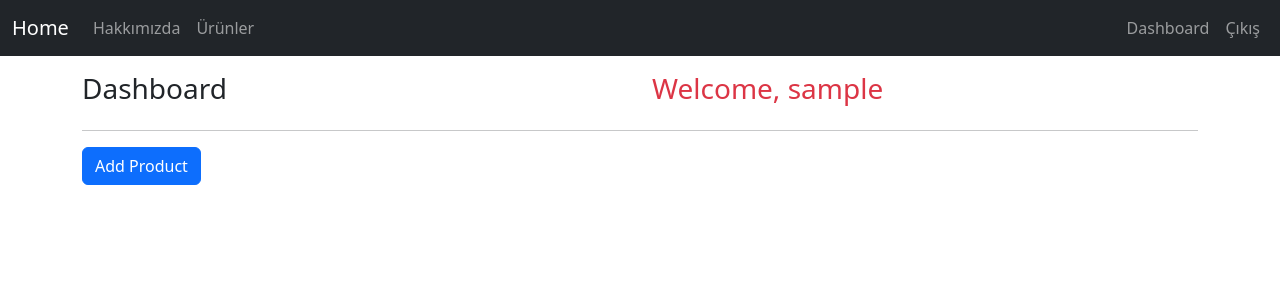
After one commit to mertcan-taskiran/Python, a Flask app: page /dashboard in a window 1280 px wide. The commit adds this page. Shown: the top 300 px of the page. Run offline with Flask 3, Linux system fonts and the light colour scheme; the visitor is signed in with stand-in values (Sample User, id 1); some libraries are stand-ins or nearby versions.

Commit message:
ürün ekleme formu ve dashboard

```diff
--- a/16 - Flask/05-Example.py
+++ b/16 - Flask/05-Example.py
@@ -1,7 +1,19 @@
 from flask import Flask, render_template, flash, redirect, url_for, session, logging, request
 from flask_mysqldb import MySQL
-from wtforms import Form, StringField, TextAreaField, PasswordField, validators
+from wtforms import Form, StringField, TextAreaField, PasswordField, validators, IntegerField
 from passlib.hash import sha256_crypt
+from functools import wraps
+
+# Kullanıcı Giriş Decorator
+def login_required(f):
+    @wraps(f)
+    def decorated_function(*args, **kwargs):
+        if "logged_in" in session:
+            return f(*args, **kwargs)
+        else:
+            flash("Lütfen giriş yapın.","danger")
+            return redirect(url_for("login"))
+    return decorated_function
 
 # Kullanıcı Kayıt Formu
 class RegisterForm(Form):
@@ -42,9 +54,16 @@ def index():
 
     return render_template("index.html", stok=1, products = products) # Koşul Durumu ve Döngü
 
+# About
 @app.route("/about")
 def about():
     return render_template("about.html")
+
+# Dashboard
+@app.route("/dashboard")
+@login_required # decorator
+def dashboard():
+    return render_template("dashboard.html")
 
 # Register
 @app.route("/register", methods=["GET","POST"])
@@ -108,6 +127,18 @@ def logout():
     session.clear()
     return redirect(url_for("index"))
 
+# Add Product
+@app.route("/addproduct",methods =["GET","POST"])
+def addproduct():
+    form = ProductForm(request.form)
+    return render_template("addproduct.html", form = form)
+
+# Product Form
+class ProductForm(Form):
+    title = StringField("Ürün Adı")
+    price = IntegerField("Ürün Fiyatı")
+    content = TextAreaField("Ürün Özellikleri")
+
 # Dinamik URL
 @app.route("/products/<string:id>")
 def detail(id):
--- /dev/null
+++ b/16 - Flask/templates/dashboard.html
@@ -0,0 +1,54 @@
+{% extends "layout.html" %}
+
+{% block body %}
+
+<div class="row">
+    <div class="col-md-6">
+        <h3>Dashboard</h3>
+    </div>
+    <div class="col-md-6">
+        <h3 class="text-danger">Welcome, {{session["username"]}}</h3>
+    </div>
+</div>
+
+<hr>
+
+<a href="/addproduct" class = "btn btn-primary">Add Product</a>
+
+<!--
+{% if articles %}
+<table class="table table-hover">
+    <thead>
+      <tr>
+        <th scope="col">id</th>
+        <th scope="col">Başlık</th>
+        <th scope="col">Yazar</th>
+        <th scope="col">Tarih</th>
+        <th scope="col"></th>
+        <th scope="col"></th>
+      </tr>
+    </thead>
+    <tbody>
+      {% for article in articles %}
+      <tr>
+        <th scope="row">{{article.id}}</th>
+        <td><a href="/article/{{article.id}}">{{article.title}}</a></td>
+        <td>{{article.author}}</td>
+        <td>{{article.created_date}}</td>
+        <td><a href="/edit/{{article.id}}" class = "btn btn-danger">Güncelle</a></td>
+        <td><a href="/delete/{{article.id}}" class = "btn btn-danger">Sil</a></td>
+      </tr>
+      {% endfor %}
+
+      <tr>
+        <th scope="row">3</th>
+        <td colspan="2">Larry the Bird</td>
+        <td>@twitter</td>
+      </tr>
+    </tbody>
+  </table>
+{% else %}
+<div class = "alert alert-danger">Henüz makaleniz bulunmuyor...</div>
+{% endif %}
+{% endblock body %}
+-->
--- a/16 - Flask/templates/includes/navbar.html
+++ b/16 - Flask/templates/includes/navbar.html
@@ -17,6 +17,9 @@
 
         {% if session["logged_in"] %}
           <li class="nav-item">
+            <a class="nav-link" href="/dashboard">Dashboard</a>
+          </li>
+          <li class="nav-item">
             <a class="nav-link" href="/logout">Çıkış</a>
           </li>
         {% else %}
```
Also changed, not shown: 16 - Flask/templates/addproduct.html (added, +17 -0 lines).
